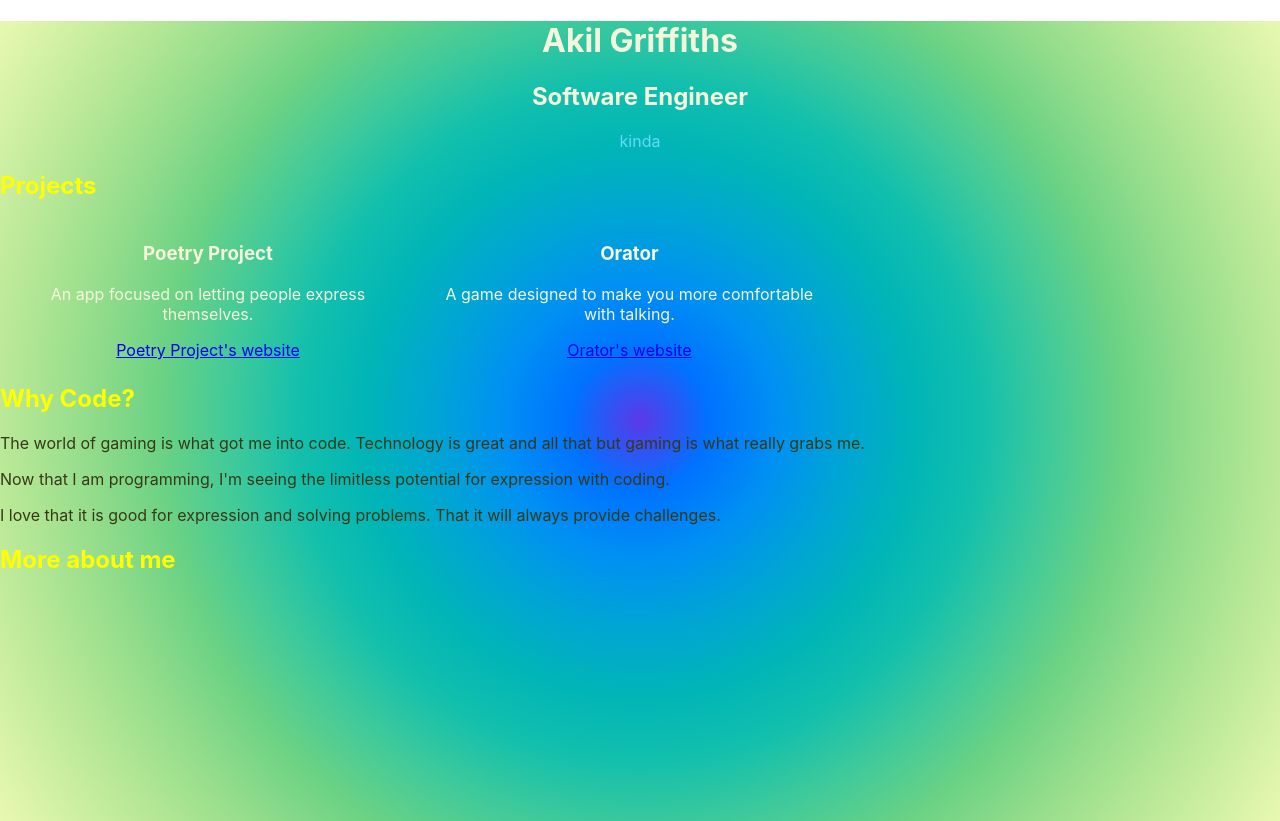
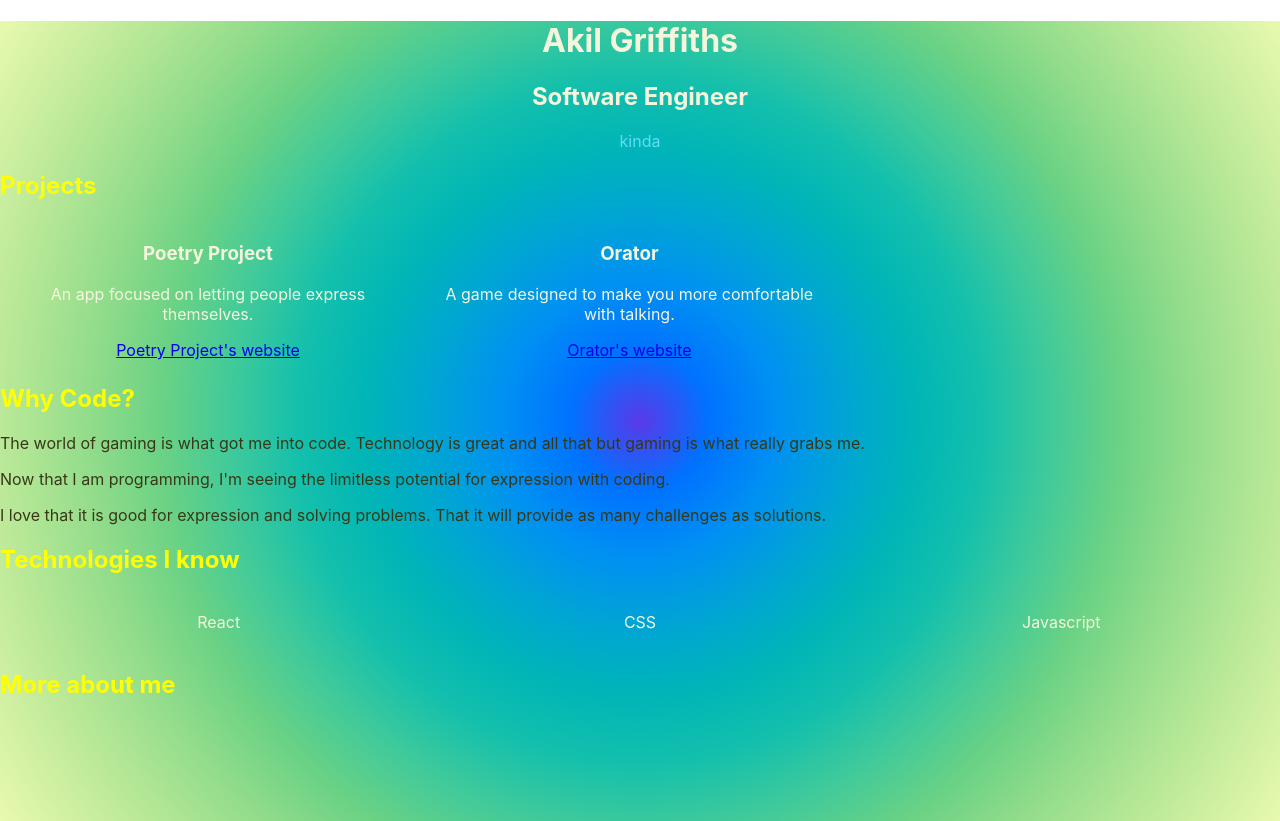
Before and after one commit to Gamoundo/portfolio, a React (Create React App) app: page / in a window 1280 px wide. Built offline with nearby package versions, Linux system fonts and the light colour scheme.

Commit message:
filling out the page

```diff
--- a/src/App.js
+++ b/src/App.js
@@ -2,6 +2,8 @@ import logo from './logo.svg';
 import './App.css';
 import Projects from './Projects';
 import Bio from './Bio'
+import Code from './Code';
+import Tech from './Tech';
 
 function App() {
   return (
@@ -12,8 +14,11 @@ function App() {
        <h2 className="titles">Projects</h2>
        <Projects />
        <h2 className="titles"> Why Code?</h2>
-       <Bio />
+       <Code />
+       <h2 className="titles"> Technologies I know</h2>
+       <Tech />
        <h2 className="titles"> More about me</h2>
+
     </div>
   );
 }
--- /dev/null
+++ b/src/Code.js
@@ -0,0 +1,13 @@
+import React from 'react';
+
+function Code() {
+    return (
+        <div className="Bio">
+            <p> The world of gaming is what got me into code. Technology is great and all that but gaming is what really grabs me.</p>
+            <p> Now that I am programming, I'm seeing the limitless potential for expression with coding.</p>
+            <p> I love that it is good for expression and solving problems. That it will provide as many challenges as solutions.</p>
+        </div>
+    )
+}
+
+export default Code;
--- /dev/null
+++ b/src/Tech.js
@@ -0,0 +1,14 @@
+import React from 'react'
+
+function Tech() {
+    return (
+        <div className="projectContainer">
+            <p> React</p>
+            <p> CSS</p>
+            <p> Javascript</p>
+
+        </div>
+    )
+}
+
+export default Tech;
```
